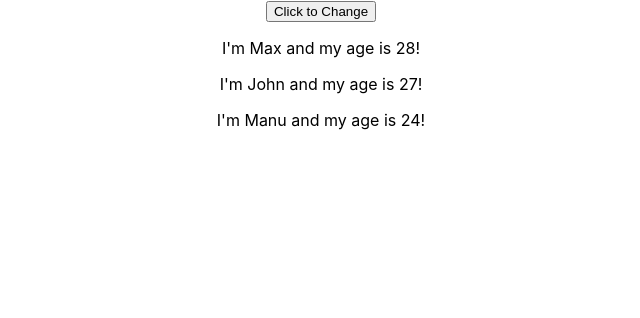
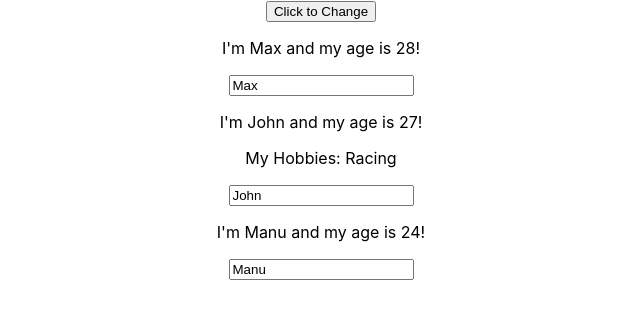
Before and after one commit to sanjeev2106/my-app, a React (Create React App) app: page / in a window 1280 px wide. Shown: the top 318 px of the page, without its empty margins (319-959 px from the left). Built offline with nearby package versions, Linux system fonts and the light colour scheme.

Commit message:
Two way binding

```diff
--- a/src/App.js
+++ b/src/App.js
@@ -21,6 +21,16 @@ class App extends Component{
     })
   }
 
+  nameChangeHandler = (event) => {
+    this.setState({
+      persons: [
+        { name:'Max', age:28 },
+        { name: event.target.value, age:27 },
+        { name:"Manu", age:30 }
+      ]
+    })
+  }
+
   render(){
     return (
       <div className="App">
@@ -36,7 +46,8 @@ class App extends Component{
           name={this.state.persons[1].name}
           age={this.state.persons[1].age}
           // pass method as reference
-          click={this.personHandler.bind(this, 'Max!')}>
+          click={this.personHandler.bind(this, 'Max!')}
+          changed = {this.nameChangeHandler}>My Hobbies: Racing
         </Person>
         <Person
           name={this.state.persons[2].name}
--- a/src/Person/Person.js
+++ b/src/Person/Person.js
@@ -1,10 +1,11 @@
 import React from 'react';
 
-const person = (propes) => {
+const person = (props) => {
     return (
-        <div onClick={propes.click}>
-            <p>I'm {propes.name} and my age is {propes.age}!</p>
-            <p>{propes.children}</p>
+        <div onClick={props.click}>
+            <p>I'm {props.name} and my age is {props.age}!</p>
+            <p>{props.children}</p>
+            <input type="text" onChange={props.changed} value={props.name}/>
         </div>
 
     )
```
